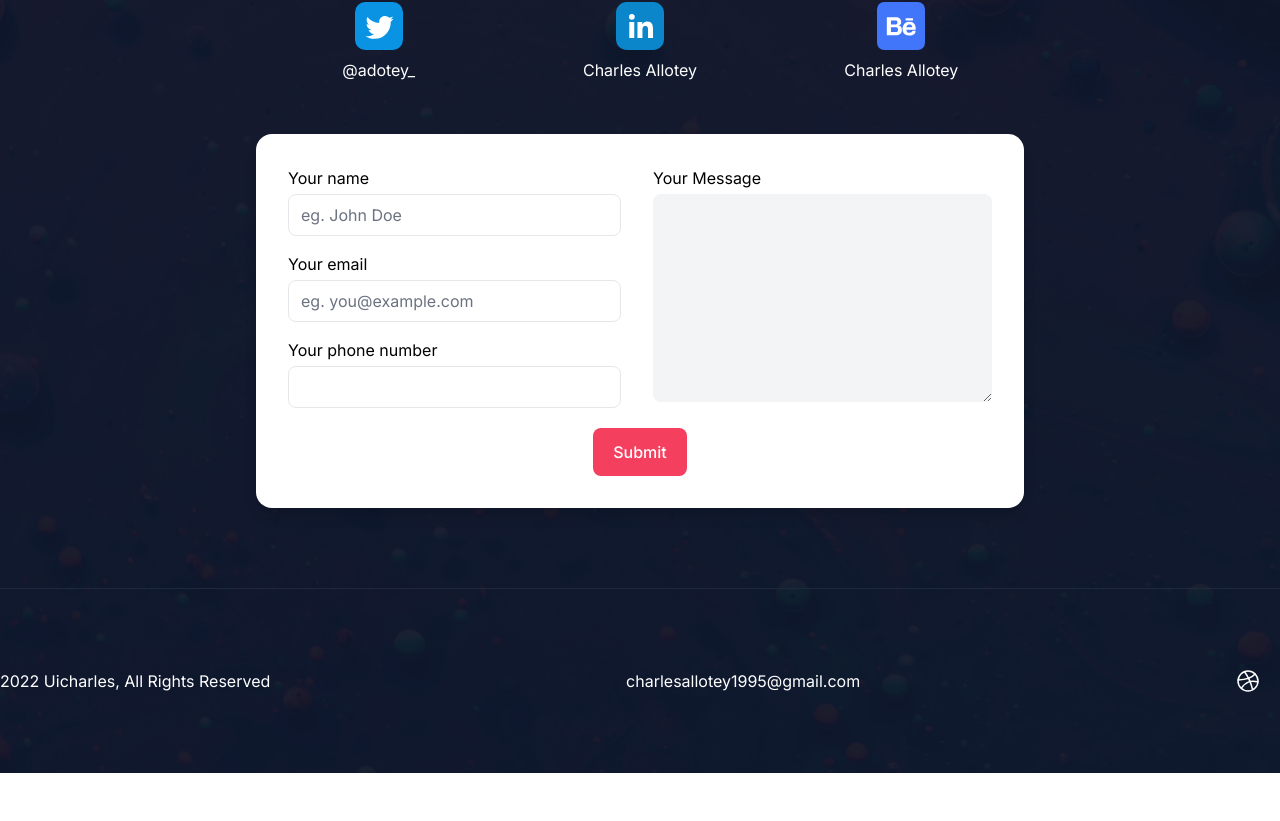
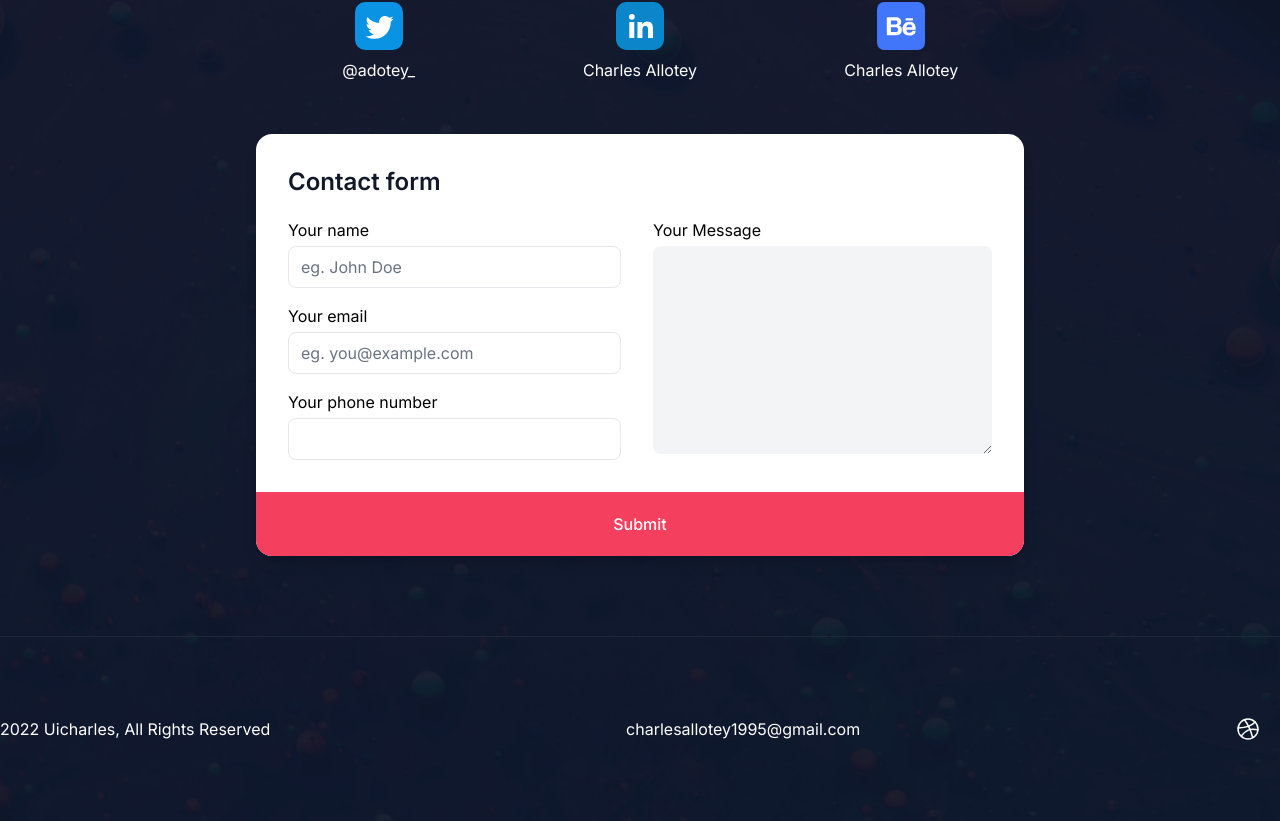
Before and after one commit to cnaallotey/portfolio, a Vue app: page / in a window 1280 px wide. Shown: the part 3253-4074 px from the top of the page. Before the commit the page ends 4026 px from the top, so only its background shows below. Built offline with nearby package versions, Linux system fonts and the light colour scheme.

Commit message:
changing from button

```diff
--- a/src/components/contact.vue
+++ b/src/components/contact.vue
@@ -41,9 +41,16 @@
                 </p>
               </div>
             </div>
-            <div class="w-full bg-white rounded-2xl shadow-lg p-5 lg:p-8 mt-5">
+            <div
+              class="w-full bg-white rounded-2xl shadow-lg pt-8 lg:pt-8 mt-5 overflow-hidden"
+            >
+              <h3
+                class="text-2xl font-semibold text-gray-900 mb-5 px-8 text-center lg:text-left"
+              >
+                Contact form
+              </h3>
               <form action="submit" class="w-full" @submit.prevent="contact()">
-                <div class="w-full lg:flex">
+                <div class="w-full lg:flex px-5 lg:px-8">
                   <div class="flex w-full lg:w-1/2 h-full flex-col lg:mr-8">
                     <label for="name" class="font-sm mb-1">Your name</label
                     ><input
@@ -88,7 +95,7 @@
                 <div class="w-full flex justify-center">
                   <button
                     type="submit"
-                    class="px-5 py-3 text-base font-medium text-white rounded-lg bg-rose-500 hover:bg-rose-600 hover:shadow-xl transition-all duration-200 mx-auto mt-5"
+                    class="w-full py-5 text-base font-medium text-white bg-rose-500 hover:bg-rose-600 hover:shadow-xl transition-all duration-200 mx-auto mt-8"
                   >
                     Submit
                   </button>
```
